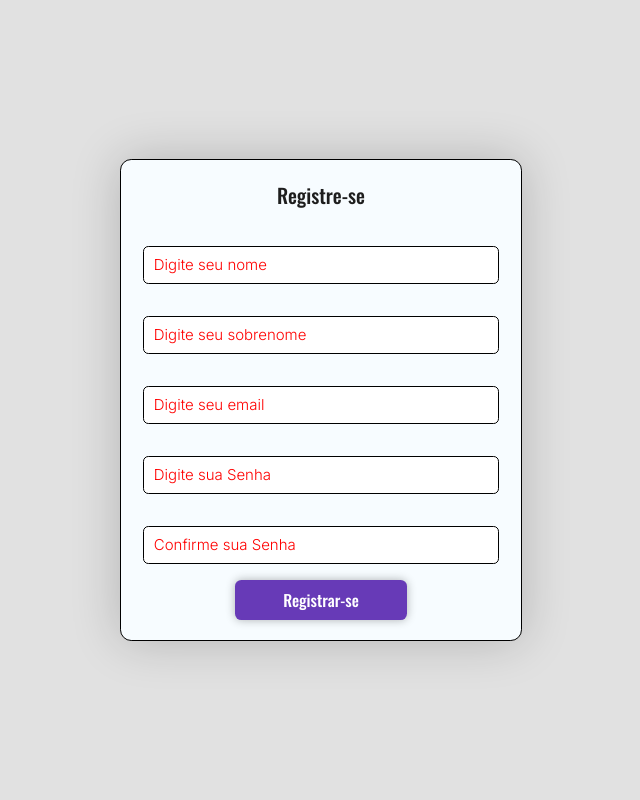
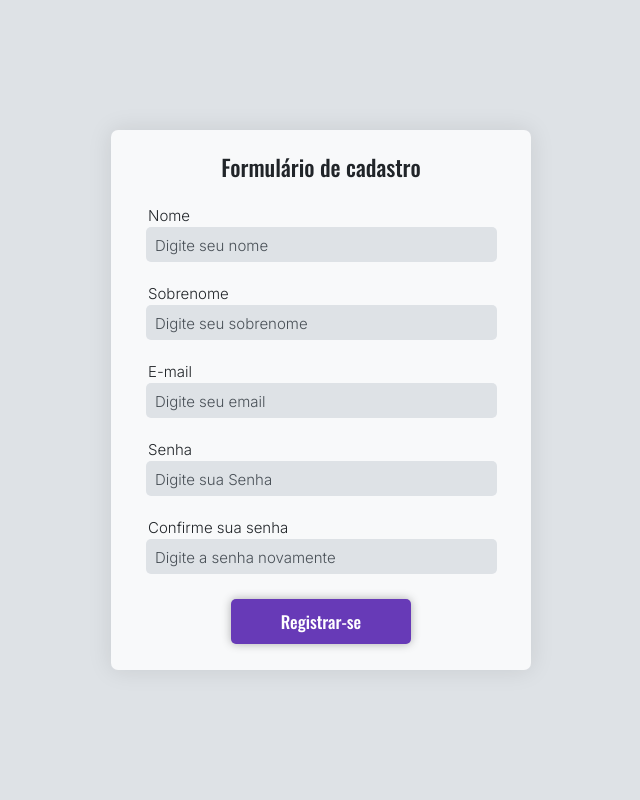
Before and after one commit to LeandroArantesDev/TaskMaker, a PHP site: page /signup.php in a window 1280 px wide. Shown: the whole page, without its empty margins (319-959 px from the left). Run offline with PHP 8.4, Linux system fonts and the light colour scheme; the visitor is signed in with stand-in values (Sample User, id 1).

Commit message:
Finalizado CSS do formulário de sign-up

```diff
--- a/assets/css/signup.css
+++ b/assets/css/signup.css
@@ -1,43 +1,50 @@
+@import url('variaveis.css');
+
 * {
     /* outline: 1px solid red; */
+}
+
+html {
+    font-size: var(--font-size-signup-html);
 }
 
 body {
     box-sizing: border-box;
     margin: 0;
     padding: 0;
-    background-color: var(--background-color-signup);
+    background-color: var(--background-color-signup-body);
     display: flex;
     justify-content: center;
     align-items: center;
     height: 100vh;
 
     & form {
-        width: 25em;
-        height: 30em;
-        border: 1px solid black;
-        background-color: var(--background-color-form-signup);
-        border-radius: 0.7em;
+        width: 40rem;
+        height: 52rem;
+        background-color: var(--background-color-signup-form);
+        border-radius: 7px;
         overflow: hidden;
         display: flex;
         align-items: center;
         flex-direction: column;
-        box-shadow: 0px 0px 50px rgba(0, 0, 0, 0.2);
+        box-shadow: 0px 0px 25px rgba(0, 0, 0, 0.1);
+        padding: 1rem;
 
         & p {
             font-family: "Oswald", sans-serif;
             font-optical-sizing: auto;
             font-weight: 500;
             font-style: normal;
-            color: rgb(30, 30, 30);
-            font-size: 20px;
+            color: var(--font-color-signup-form-p);
+            font-size: var(--font-size-signup-form-p);
+            margin: 1rem 0;
         }
 
         & .form-group {
-            width: 22em;
-            padding: 1em;
+            width: 35rem;
+            padding: 1rem;
             display: flex;
-            align-items: center;
+            align-items: baseline;
             flex-direction: column;
 
             & label {
@@ -45,25 +52,42 @@ body {
                 font-optical-sizing: auto;
                 font-weight: 300;
                 font-style: normal;
+                font-size: var(--font-size-signup-label);
+                color: var(--font-color-signup-label);
+                padding: 0.2rem;
             }
 
             & input {
                 width: 95%;
-                padding: 0.7em 0.7em 0.5em 0.7em;
-                border: 1px solid black;
-                border-radius: 0.4em;
-                line-height: 20px;
-            }
-
-
-            & ::placeholder {
+                padding: 0.9rem 0.9rem 0.7rem 0.9rem;
+                border: none;
+                border-radius: 5px;
+                background-color: var(--background-color-input);
                 font-family: "Inter", sans-serif;
                 font-optical-sizing: auto;
                 font-weight: 300;
                 font-style: normal;
-                font-size: 15px;
-                color: red;
+                font-size: var(--font-size-signup-input);
+                color: var(--font-color-signup-input);
 
+                &::placeholder {
+                    font-family: "Inter", sans-serif;
+                    font-optical-sizing: auto;
+                    font-weight: 300;
+                    font-style: normal;
+                    font-size: var(--font-size-signup-input-placeholder);
+                    color: var(--font-color-signup-input-placeholder);
+                }
+
+                &:focus {
+                    font-family: "Inter", sans-serif;
+                    font-optical-sizing: auto;
+                    font-weight: 300;
+                    font-style: normal;
+                    outline: var(--outline-signup-input-focus);
+                    color: var(--font-color-signup-input-focus);
+                    font-size: var(--font-size-signup-input-focus);
+                }
             }
         }
 
@@ -72,16 +96,18 @@ body {
             font-optical-sizing: auto;
             font-weight: 500;
             font-style: normal;
-            font-size: var(--font-size-button);
-            padding: 0.5em 3em;
-            border-radius: 0.4em;
+            font-size: var(--font-size-signup-button);
+            padding: 1rem 5rem;
+            border-radius: 5px;
             border: none;
-            color: var(--color-button);
-            background-color: var(--background-color-button);
+            color: var(--font-color-signup-button);
+            background-color: var(--background-color-signup-button);
             box-shadow: 0px 0px 10px rgba(0, 0, 0, 0.3);
+            margin-top: 1.5rem;
+            transition: 0.7s;
 
             &:hover {
-                background-color: var(--background-color-button-hover);
+                background-color: var(--background-color-signup-button-hover);
             }
         }
     }
--- a/assets/css/variaveis.css
+++ b/assets/css/variaveis.css
@@ -1,7 +1,4 @@
 @import url('https://fonts.googleapis.com/css2?family=Inter:ital,opsz,wght@0,14..32,100..900;1,14..32,100..900&family=Oswald:wght@200..700&display=swap');
-
-
-
 
 
 :root {
@@ -27,17 +24,42 @@
 
     /* Variáveis Sign-up */
 
-    --background-color-signup: rgb(225, 225, 225);
-    --background-color-form-signup: rgb(247, 252, 255);
+    /* html */
+
+    --font-size-signup-html: 62.5%;
+
+    /* Body */
+
+    --background-color-signup-body: #DEE2E6;
+
+    /* Formulário */
+
+    --background-color-signup-form: #F8F9FA;
+    --font-color-signup-form-p: #212529;
+    --font-size-signup-form-p: 2.25rem;
+
+    /* Label */
+
+    --font-size-signup-label: 1.5rem;
+    --font-color-signup-label: #212529;
+
+    /* Input */
+
+    --background-color-input: #DEE2E6;
+    --font-size-signup-input: 1.5rem;
+    --font-color-signup-input: #212529;
+    --font-color-signup-input-focus: #673ab7;
+    --font-color-signup-input-placeholder: #495057;
+    --font-size-signup-input-focus: 1.5rem;
+    --outline-signup-input-focus: 1px solid #673ab7;
+    --font-size-signup-input-placeholder: 1.5rem;
 
     /* Botão */
 
-    --background-color-button: var(--cor4);
-    --background-color-button-hover: var(--cor5);
-    --color-button: var(--cor2);
-    --font-size-button: ;
+    --background-color-signup-button: #673ab7;
+    --background-color-signup-button-hover: #522e93;
+    --font-color-signup-button: #ffffff;
+    --font-size-signup-button: 1.7rem;
 
     /* Variáveis Sign-up */
 }
-
-.dark-theme {}
--- a/signup.php
+++ b/signup.php
@@ -8,28 +8,31 @@ $_SESSION['_csrf'] = (isset($_SESSION['_csrf'])) ? $_SESSION['_csrf'] : hash('sh
 <head>
     <meta charset="UTF-8">
     <meta name="viewport" content="width=device-width, initial-scale=1.0">
-    <link rel="stylesheet" href="assets/css/variaveis.css">
     <link rel="stylesheet" href="assets/css/signup.css">
     <title>TaskMaker | Registre-se</title>
 </head>
 
 <body>
     <form action="auth/register.php" method="post">
-        <p>Registre-se</p>
+        <p>Formulário de cadastro</p>
         <input type="hidden" name="_csrf" value="<?php echo htmlentities($_SESSION['_csrf']) ?>">
 
         <div class="form-group">
+            <label for="nome">Nome</label>
             <input type="text" name="nome" id="nome" required pattern="[A-Za-zÀ-ÿ\s]{2,}"
                 title="Digite um nome válido (apenas letras e espaços)" placeholder="Digite seu nome">
         </div>
         <div class="form-group">
+            <label for="sobrenome">Sobrenome</label>
             <input type="text" name="sobrenome" id="sobrenome" required pattern="[A-Za-zÀ-ÿ\s]{2,}"
                 title="Digite um sobrenome válido (apenas letras e espaços)" placeholder="Digite seu sobrenome">
         </div>
         <div class="form-group">
+            <label for="email">E-mail</label>
             <input type="email" name="email" id="email" required placeholder="Digite seu email">
         </div>
         <div class="form-group">
+            <label for="senha">Senha</label>
             <input type="password" name="senha" id="senha" required
                 pattern="(?=.*[a-z])(?=.*[A-Z])(?=.*\d)(?=.*[\W_]).{8,}"
                 title="A senha deve ter no mínimo 8 caracteres, com letras maiúsculas, minúsculas, números e símbolos."
@@ -37,7 +40,9 @@ $_SESSION['_csrf'] = (isset($_SESSION['_csrf'])) ? $_SESSION['_csrf'] : hash('sh
         </div>
 
         <div class="form-group">
-            <input type="password" name="confirmarsenha" id="confirmarsenha" required placeholder="Confirme sua Senha">
+            <label for="confirmarsenha">Confirme sua senha</label>
+            <input type="password" name="confirmarsenha" id="confirmarsenha" required
+                placeholder="Digite a senha novamente">
         </div>
         <button type="submit">Registrar-se</button>
     </form>
```
Also changed, not shown: index.php (+15 -0 lines).
